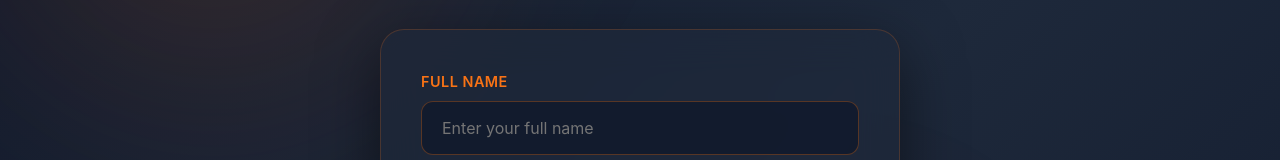
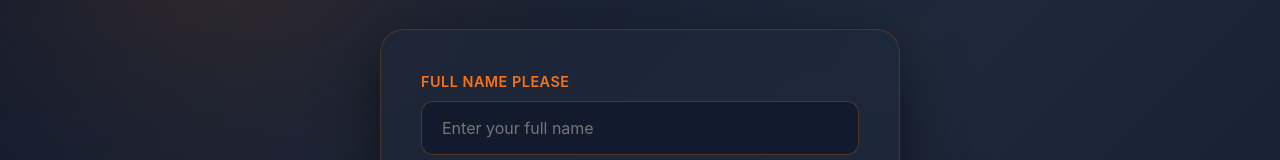
Before and after one commit to Irasha-Senarathna/devops-donation-campaign, a React (Vite) app in the folder frontend/: page /signup in a window 1280 px wide. Shown: the part 343-503 px from the top of the page. Built offline with nearby package versions, Linux system fonts and the light colour scheme.

Commit message:
Full name change

```diff
--- a/frontend/src/pages/Signup.jsx
+++ b/frontend/src/pages/Signup.jsx
@@ -196,7 +196,7 @@ export default function Signup() {
                 marginBottom: '0.5rem',
                 letterSpacing: '0.5px'
               }}>
-                FULL NAME
+                FULL NAME PLEASE
               </label>
               <input
                 name="name"
```
